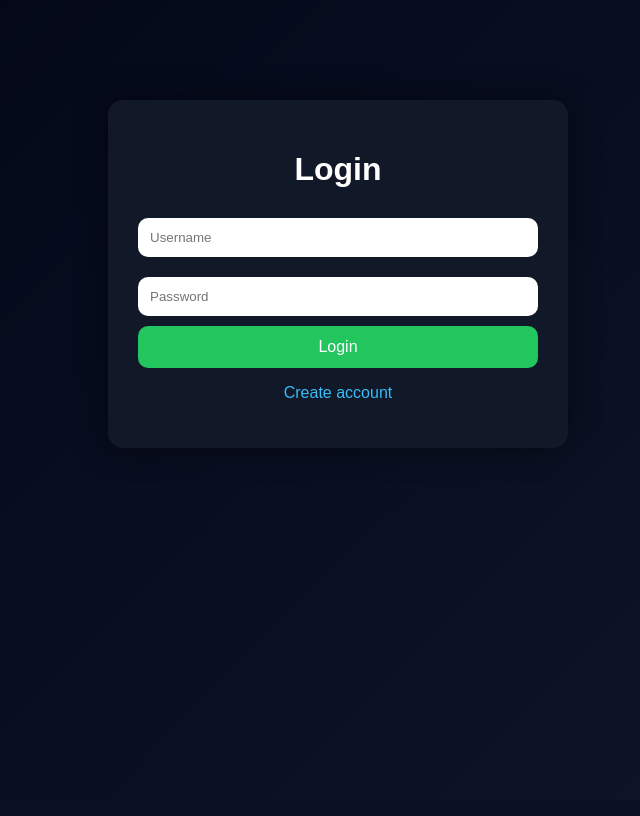
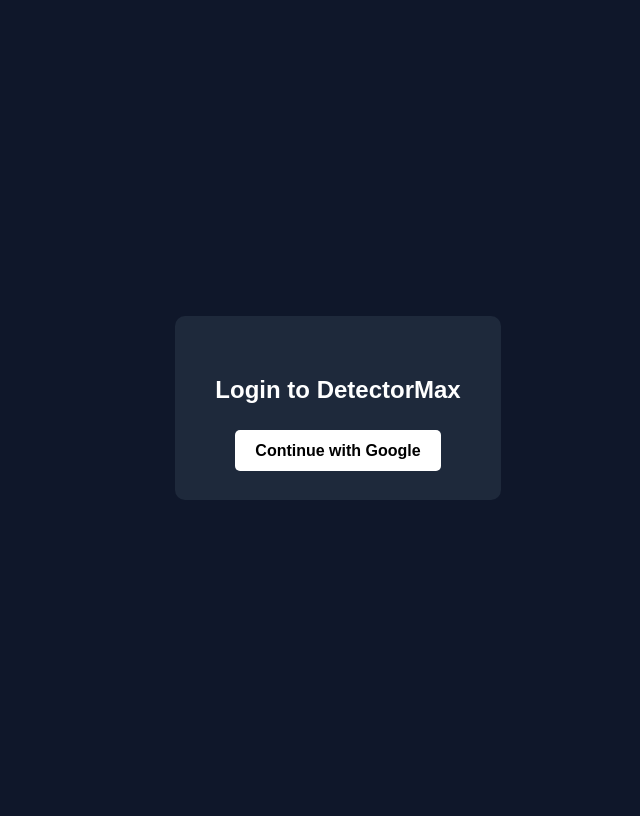
Before and after one commit to agolummaxwell-bot/scam-detector, a Flask app: page /login in a window 1280 px wide. Shown: the whole page, without its empty margins (302-942 px from the left). Before the commit the page ends 398 px from the top, so only its background shows below. Run offline with Flask 3, Linux system fonts and the light colour scheme.

Commit message:
Update login.html

```diff
--- a/templates/login.html
+++ b/templates/login.html
@@ -1,19 +1,44 @@
+<!DOCTYPE html>
 <html>
 <head>
-<link rel="stylesheet" href="{{ url_for('static', filename='style.css') }}">
+    <title>Login</title>
+    <style>
+        body {
+            font-family: Arial;
+            display: flex;
+            justify-content: center;
+            align-items: center;
+            height: 100vh;
+            background: #0f172a;
+            color: white;
+        }
+
+        .box {
+            text-align: center;
+            background: #1e293b;
+            padding: 40px;
+            border-radius: 10px;
+        }
+
+        .btn {
+            background: white;
+            color: black;
+            padding: 12px 20px;
+            border-radius: 5px;
+            text-decoration: none;
+            font-weight: bold;
+        }
+    </style>
 </head>
+<body>
 
-<body>
-<div class="container">
-<h1>Login</h1>
+<div class="box">
+    <h2>Login to DetectorMax</h2>
+    <br>
+    <a href="/google-login" class="btn">
+        Continue with Google
+    </a>
+</div>
 
-<form method="post">
-<input name="username" placeholder="Username">
-<input name="password" type="password" placeholder="Password">
-<button>Login</button>
-</form>
-
-<p><a href="/register">Create account</a></p>
-</div>
 </body>
 </html>
```
